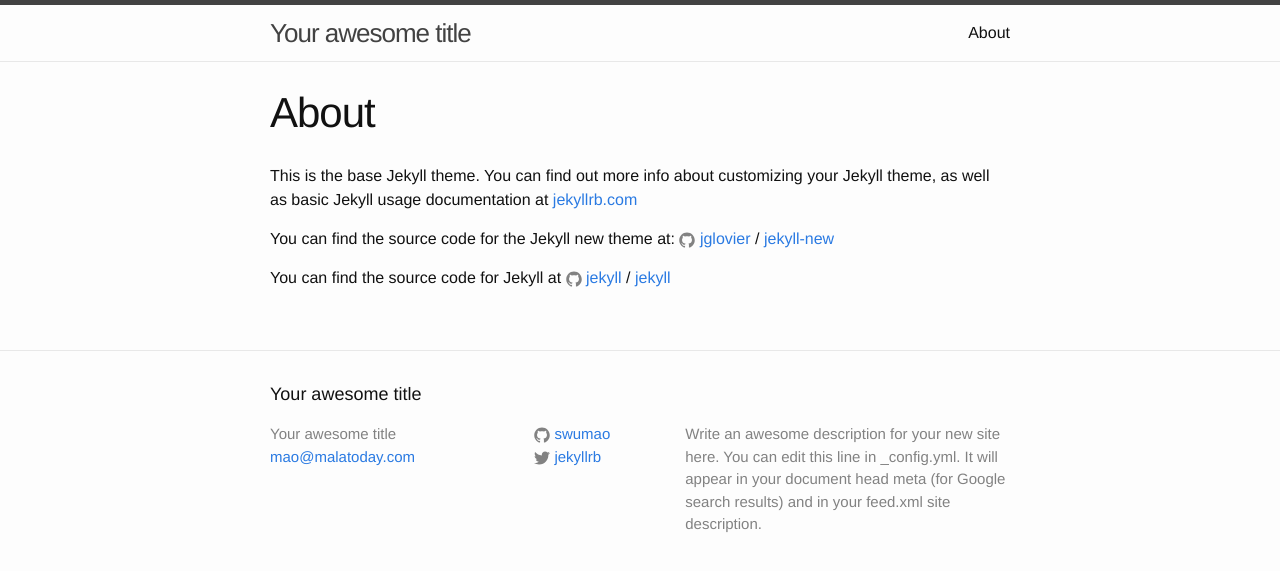
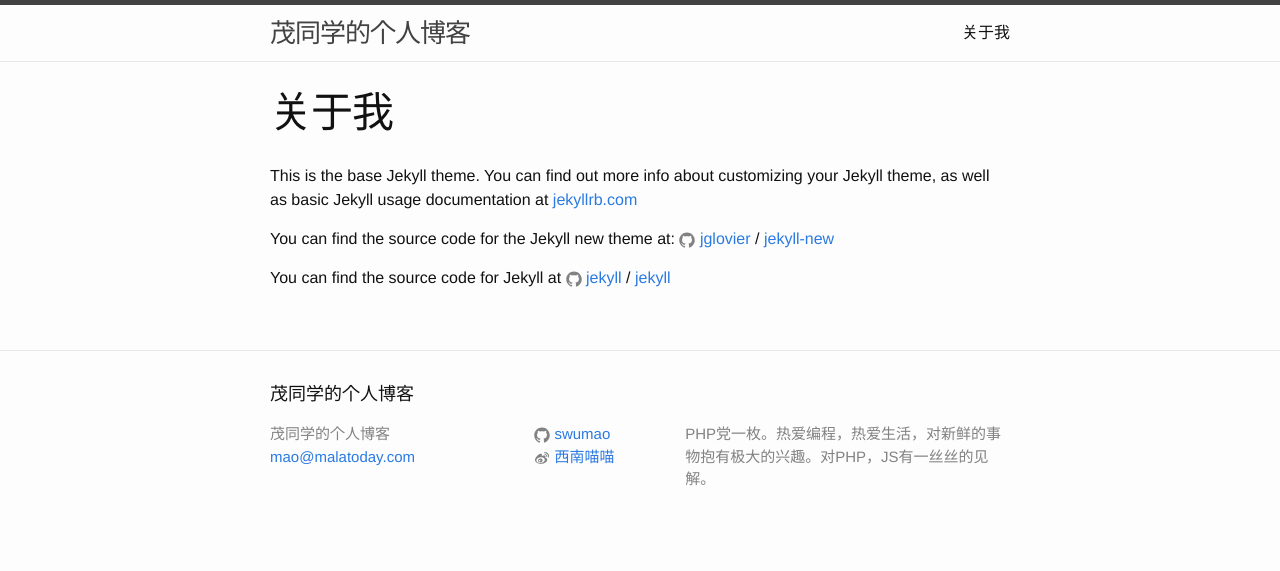
Before and after one commit to swumao/swumao.github.io, a Jekyll site: the page built from about.md, in a window 1280 px wide. Shown: the top 571 px of the page. Built offline with Jekyll 4.4.1, drawn with Linux system fonts in a browser that asks for light colours.

Commit message:
Add weibo icon

```diff
--- a/_config.yml
+++ b/_config.yml
@@ -6,16 +6,15 @@
 # 'jekyll serve'. If you change this file, please restart the server process.
 
 # Site settings
-title: Your awesome title
+title: 茂同学的个人博客
 email: mao@malatoday.com
 description: > # this means to ignore newlines until "baseurl:"
-  Write an awesome description for your new site here. You can edit this
-  line in _config.yml. It will appear in your document head meta (for
-  Google search results) and in your feed.xml site description.
+  PHP党一枚。热爱编程，热爱生活，对新鲜的事物抱有极大的兴趣。对PHP，JS有一丝丝的见解。
 baseurl: "" # the subpath of your site, e.g. /blog
 url: "http://malatoday.com" # the base hostname & protocol for your site
-twitter_username: jekyllrb
 github_username:  swumao
+weibo_username: 西南喵喵
+weibo_userid: 3913151499
 
 # Build settings
 markdown: kramdown
--- a/_includes/footer.html
+++ b/_includes/footer.html
@@ -25,6 +25,12 @@
             {% include icon-twitter.html username=site.twitter_username %}
           </li>
           {% endif %}
+
+          {% if site.weibo_username %}
+          <li>
+              {% include icon-weibo.html username=site.weibo_username userid=site.weibo_userid %}
+          </li>
+          {% endif %}
         </ul>
       </div>
 
--- /dev/null
+++ b/_includes/icon-weibo.html
@@ -0,0 +1 @@
+<a href="http://weibo.com/u/{{ include.userid }}"><span class="icon icon--weibo">{% include icon-weibo.svg %}</span><span class="username">{{ include.username }}</span></a>
--- a/about.md
+++ b/about.md
@@ -1,6 +1,6 @@
 ---
 layout: page
-title: About
+title: 关于我
 permalink: /about/
 ---
 
```
Also changed, not shown: _includes/icon-weibo.svg (added).
